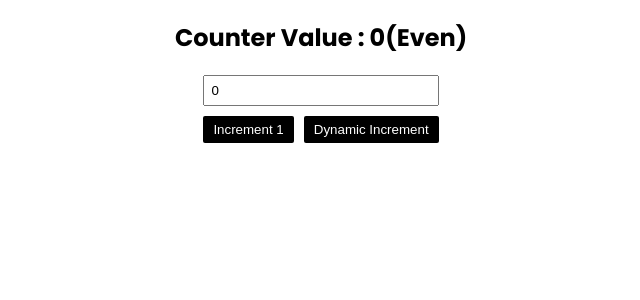
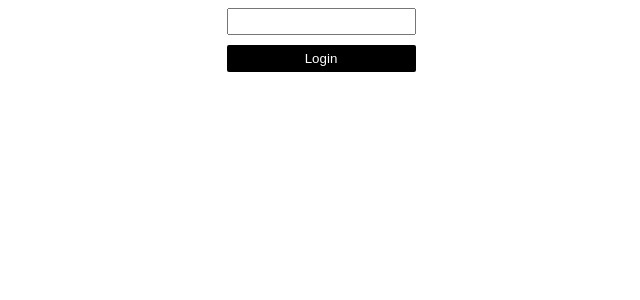
Before and after one commit to tareqnmd/react-recoil, a React (Vite) app: page / in a window 1280 px wide. Shown: the top 300 px of the page, without its empty margins (319-959 px from the left). Built offline with nearby package versions, Linux system fonts and the light colour scheme.

Commit message:
sample login in recoil

```diff
--- a/src/App.css
+++ b/src/App.css
@@ -2,6 +2,23 @@
 
 html {
 	font-family: 'Poppins', sans-serif;
+}
+
+.login-area {
+	display: grid;
+	place-content: center;
+	gap: 10px;
+	input {
+		padding: 4px;
+	}
+	button {
+		border: none;
+		background: black;
+		border-radius: 2px;
+		color: white;
+		padding: 6px 10px;
+		cursor: pointer;
+	}
 }
 
 .counter-area {
--- a/src/App.tsx
+++ b/src/App.tsx
@@ -1,10 +1,10 @@
 import './App.css';
-import Counter from './components/Counter';
+import Home from './components/Home';
 import AppLayout from './components/RecoilRoot';
 const App = () => {
 	return (
 		<AppLayout>
-			<Counter />
+			<Home />
 		</AppLayout>
 	);
 };
--- /dev/null
+++ b/src/components/Home.tsx
@@ -0,0 +1,11 @@
+import { useRecoilValue } from 'recoil';
+import { loggedIn } from '../recoil/user/selector';
+import Counter from './Counter';
+import Login from './Login';
+
+const Home = () => {
+	const isLoggedIn = useRecoilValue(loggedIn);
+	return <>{isLoggedIn ? <Counter /> : <Login />}</>;
+};
+
+export default Home;
--- /dev/null
+++ b/src/components/Login.tsx
@@ -0,0 +1,33 @@
+import { useState } from 'react';
+import { useRecoilState } from 'recoil';
+import { user } from '../recoil/user/atom';
+
+const Login = () => {
+	const [inputValue, setInputValue] = useState('');
+	const [, setUser] = useRecoilState(user);
+
+	const handleSubmit = (e: React.ChangeEvent<HTMLFormElement>) => {
+		e.preventDefault();
+		setUser({ email: inputValue });
+	};
+	const changeHandler = (e: React.ChangeEvent<HTMLInputElement>) => {
+		const value: string = e.target.value ?? '';
+		setInputValue(value);
+	};
+
+	return (
+		<form
+			onSubmit={handleSubmit}
+			className="login-area"
+		>
+			<input
+				type="email"
+				value={inputValue}
+				onChange={changeHandler}
+			/>
+			<button>Login</button>
+		</form>
+	);
+};
+
+export default Login;
--- /dev/null
+++ b/src/recoil/user/atom.ts
@@ -0,0 +1,8 @@
+import { atom } from 'recoil';
+
+export const user = atom({
+	key: 'user',
+	default: {
+		email: '',
+	},
+});
--- /dev/null
+++ b/src/recoil/user/selector.ts
@@ -0,0 +1,10 @@
+import { selector } from 'recoil';
+import { user } from './atom';
+
+export const loggedIn = selector({
+	key: 'loggedIn',
+	get: ({ get }) => {
+		const value = get(user);
+		return !!value.email;
+	},
+});
```
